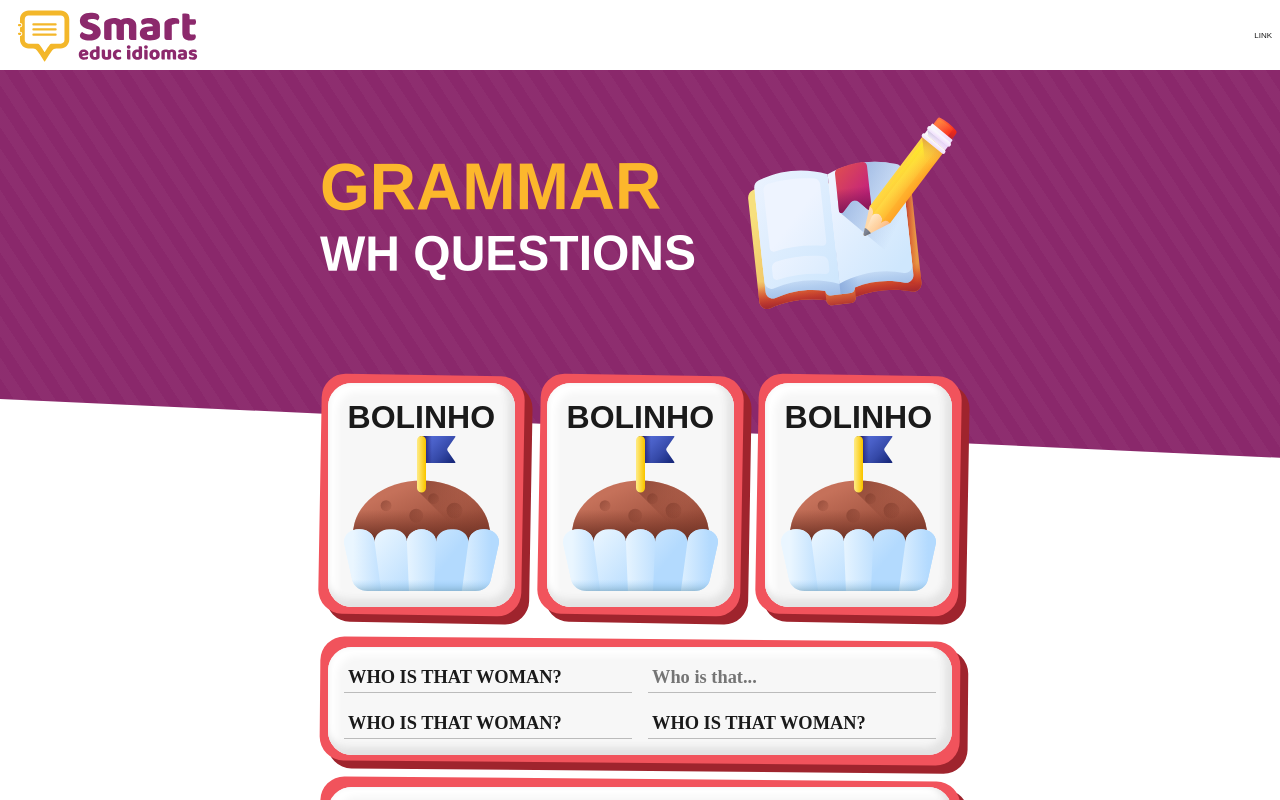
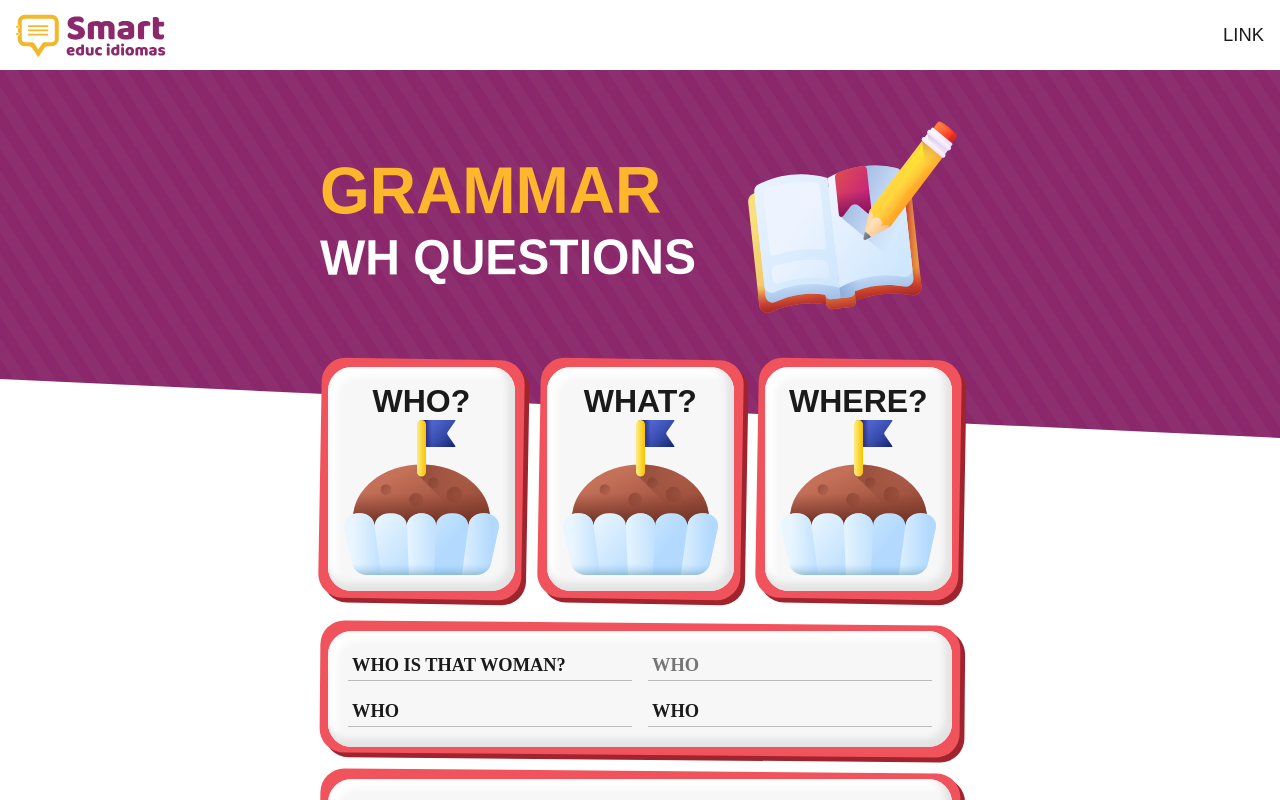
Before and after one commit to pedrottoni/smarteduc-aroundtheworld, a Next.js app: page /bookone/unitone/grammar in a window 1280 px wide. Built offline with nearby package versions, Linux system fonts and the light colour scheme; a web font is replaced by a local one.

Commit message:
Grammar faltanto os svg

```diff
--- a/components/layout/BookPage.jsx
+++ b/components/layout/BookPage.jsx
@@ -15,7 +15,8 @@ export default function BookPage(props) {
       `}</style>
       <style jsx global>{`
         #__next {
-          display: grid;
+          display: flex;
+          flex-direction: column;
           height: 100vh;
           width: 100vw;
           overflow: hidden;
--- a/components/sets/Card.jsx
+++ b/components/sets/Card.jsx
@@ -38,7 +38,7 @@ export default function Card(props) {
           height: fit-content;
           transform: rotate(1deg);
           border-radius: 3rem;
-          box-shadow: 1rem 1rem ${props.shadow};
+          box-shadow: .6rem .6rem ${props.shadow};
         }
       `}</style>
     </>
--- a/components/sets/NavHeader.jsx
+++ b/components/sets/NavHeader.jsx
@@ -4,18 +4,24 @@ import Link from "next/link";
 export default function NavHeader(props) {
   return (
     <header>
-      <Image src="/images/logo.svg" alt="Picture of the author" width="200" height="60" />
+      <div className="logo">
+        <Image src="/images/logo.svg" alt="Picture of the author" layout="responsive" width="790" height="263" />
+      </div>
       <nav>
         <Link href="/">Link</Link>
       </nav>
 
       <style jsx>{`
         header {
-          height: 70px;
+          height: min(10rem,70px);
           display: flex;
           place-content: space-between;
           place-items: center;
-          padding: 1rem;
+          padding: 2rem;
+        }
+
+        header .logo {
+          width: min(22rem, 150px);
         }
       `}</style>
     </header>
--- a/components/sets/PageHeader.jsx
+++ b/components/sets/PageHeader.jsx
@@ -24,7 +24,7 @@ export default function NavBreadcrumb(props) {
         header {
           background: repeating-linear-gradient(45deg, hsl(0deg 0% 100% / 0%), hsl(0deg 0% 100% / 0%) 10px, hsl(0deg 0% 100% / 3%) 10px, hsl(0deg 0% 100% / 3%) 20px), hsl(319deg 55% 35%);
           margin-bottom: 2rem;
-          padding: 10rem 0;
+          padding: 10rem 0 8rem 0;
           display: flex;
           place-content: center;
           transform: matrix(1, 0.046, 0, 1.48, 0, 0);
--- a/components/sets/TextField.jsx
+++ b/components/sets/TextField.jsx
@@ -16,10 +16,10 @@ export default function TextField(props) {
 
         .textfield :global(.card) {
           display: grid;
-          grid-template-columns: repeat(auto-fill, minmax(36rem, 2fr));
+          grid-template-columns: repeat(auto-fill, minmax(35rem, 2fr));
           gap: 2rem;
           transform: rotate(-0.5deg);
-          padding: 2rem;
+          padding: 2.5rem;
         }
 
         .textfield :global(.cardFundo) {
@@ -29,13 +29,18 @@ export default function TextField(props) {
       <style jsx global>{`
         input {
           background: transparent;
-          border: navajowhite;
+          border: none;
           font-size: max(16px, 2.3rem);
           font-family: "Asap Condensed";
           font-weight: 600;
+          text-transform: uppercase;
           color: hsl(0deg 0% 10%);
           border-bottom: 1px solid #bbb;
           padding: 0.5rem;
+        }
+
+        input:focus-visible {
+          outline: hsl(319deg 55% 35%) auto 1px;
         }
       `}</style>
     </div>
--- a/pages/bookone/unitone/grammar.jsx
+++ b/pages/bookone/unitone/grammar.jsx
@@ -8,28 +8,28 @@ export default function Grammar(props) {
     <>
       <BookPage title="grammar" subtitle="Wh questions">
         <div className="content">
-          <Card color={Colors.smartYellow} shadow={Colors.smartYellowDark} subtitleTop="Bolinho" image="muffin" fundo={true} />
-          <Card color={Colors.smartBlue} shadow={Colors.smartBlueDark} subtitleTop="Bolinho" image="muffin" fundo={true} />
-          <Card color={Colors.smartRed} shadow={Colors.smartRedDark} subtitleTop="Bolinho" image="muffin" fundo={true} />
+          <Card color={Colors.smartYellow} shadow={Colors.smartYellowDark} subtitleTop="Who?" image="muffin" fundo={true} />
+          <Card color={Colors.smartBlue} shadow={Colors.smartBlueDark} subtitleTop="What?" image="muffin" fundo={true} />
+          <Card color={Colors.smartRed} shadow={Colors.smartRedDark} subtitleTop="Where?" image="muffin" fundo={true} />
         </div>
         <div className="content fullwidth">
           <TextField color={Colors.smartYellow} shadow={Colors.smartYellowDark} fundo={true}>
             <input type="text" disabled value="WHO IS THAT WOMAN?" />
-            <input type="text" placeholder="Who is that..." maxLength="50" />
-            <input type="text" defaultValue="WHO IS THAT WOMAN?" />
-            <input type="text" defaultValue="WHO IS THAT WOMAN?" />
+            <input type="text" placeholder="Who" maxLength="50" />
+            <input type="text" defaultValue="WHO" />
+            <input type="text" defaultValue="WHO" />
           </TextField>
           <TextField color={Colors.smartBlue} shadow={Colors.smartBlueDark} fundo={true}>
-            <input type="text" disabled value="WHO IS THAT WOMAN?" />
-            <input type="text" placeholder="Who is that..." maxLength="50" />
-            <input type="text" defaultValue="WHO IS THAT WOMAN?" />
-            <input type="text" defaultValue="WHO IS THAT WOMAN?" />
+            <input type="text" disabled value="WHAT IS YOUR NAME?" />
+            <input type="text" placeholder="What" maxLength="50" />
+            <input type="text" defaultValue="what?" />
+            <input type="text" defaultValue="what?" />
           </TextField>
           <TextField color={Colors.smartRed} shadow={Colors.smartRedDark} fundo={true}>
-            <input type="text" disabled value="WHO IS THAT WOMAN?" />
-            <input type="text" placeholder="Who is that..." maxLength="50" />
-            <input type="text" defaultValue="WHO IS THAT WOMAN?" />
-            <input type="text" defaultValue="WHO IS THAT WOMAN?" />
+            <input type="text" disabled value="WHERE DO YOU LIVE?" />
+            <input type="text" placeholder="WHERE" maxLength="50" />
+            <input type="text" defaultValue="Where?" />
+            <input type="text" defaultValue="Where?" />
           </TextField>
         </div>
       </BookPage>
--- a/styles/globals.css
+++ b/styles/globals.css
@@ -9,7 +9,8 @@ body {
   color: hsl(0deg 0% 10%);
 }
 
-a {
+p, a {
+  font-size: max(16px,2.3rem);
   color: inherit;
   text-decoration: none;
 }
```
